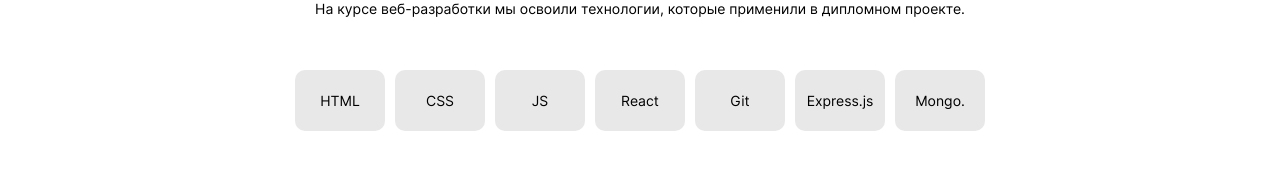
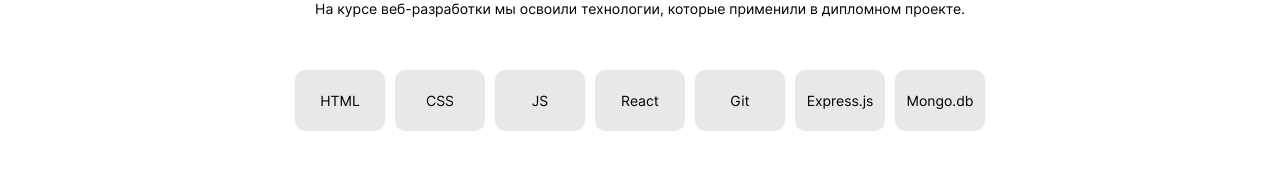
Before and after one commit to valeriiBorisenko/movies-explorer-frontend, a React (Create React App) app: page / in a window 1280 px wide. Shown: the part 1528-1697 px from the top of the page. Built offline with nearby package versions, Linux system fonts and the light colour scheme.

Commit message:
fix: подправить элементы технологий

```diff
--- a/src/components/Pages/MainPage/Techs/Techs.js
+++ b/src/components/Pages/MainPage/Techs/Techs.js
@@ -2,9 +2,10 @@
 import TitleH2 from '../../../ui/TitleH2/TitleH2';
 import ParagraphMainPage from '../../../ui/ParagraphMainPage/ParagraphMainPage'
 import TechItem from '../../../ui/TechItem/TechItem';
+import { techs } from '../../../../utils/constants';
 
 function Techs() {
-  return(
+  return (
     <section className="techs">
       <div className="main-page__container">
         <TitleH3
@@ -22,27 +23,11 @@
             sectionClass="techs__text"
           />
           <div className="techs__items">
-            <TechItem
-              title="HTML"
-            />
-            <TechItem
-              title="CSS"
-            />
-            <TechItem
-              title="JS"
-            />
-            <TechItem
-              title="React"
-            />
-            <TechItem
-              title="Git"
-            />
-            <TechItem
-              title="Express.js"
-            />
-            <TechItem
-              title="Mongo."
-            />
+            {techs.map((item) =>
+              <TechItem
+                title={item}
+              />
+            )}
           </div>
         </div>
       </div>
--- /dev/null
+++ b/src/utils/constants.js
@@ -0,0 +1 @@
+export const techs = ['HTML', 'CSS', 'JS', 'React', 'Git', 'Express.js', 'Mongo.db']
```
